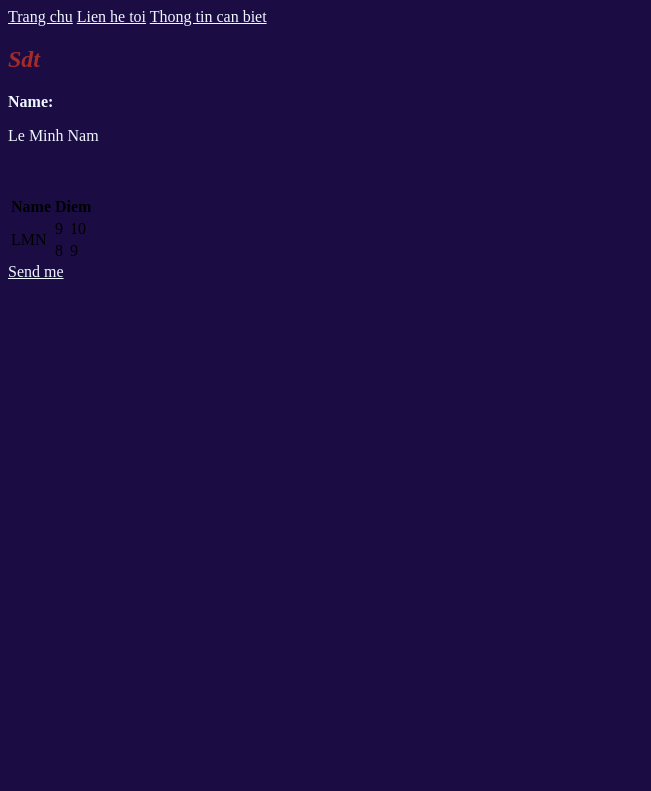
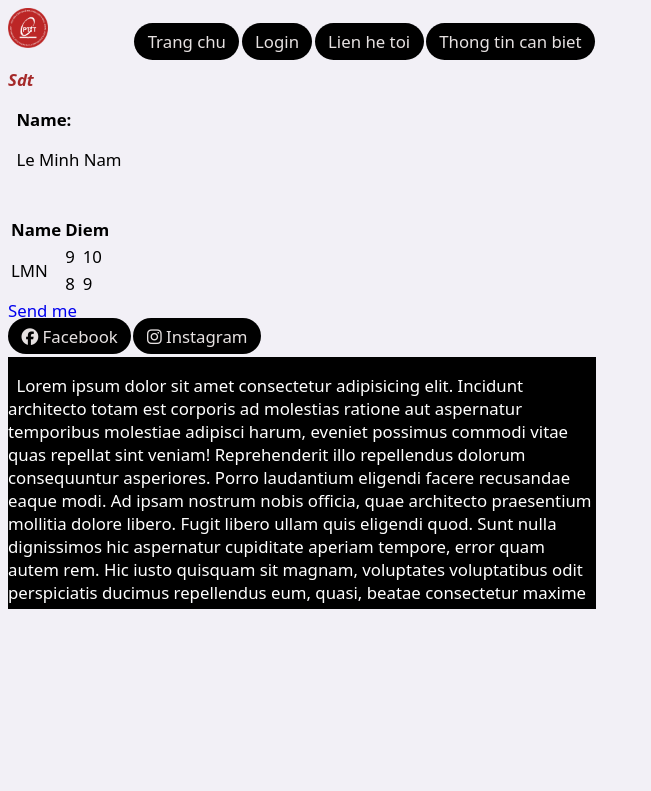
Before and after one commit to Sunny-technology3/Duan1, a plain HTML site: page more_inf/myself.html in a window 1280 px wide. Shown: the whole page, without its empty margins (0-651 px from the left). Drawn offline with Linux system fonts and the light colour scheme.

Commit message:
22_2_2025

```diff
--- a/css/style.css
+++ b/css/style.css
@@ -1,8 +1,14 @@
+html{
+    font-size: 52.5%
+}
+
 body{
-    background-color:rgb(27, 13, 68);
+    font-family: system-ui, "Segoe UI", Roboto, Helvetica, Arial, sans-serif, "Apple Color Emoji", "Segoe UI Emoji", "Segoe UI Symbol";
+    background-color:rgb(242, 240, 246);
 }
 
 img{
+    margin-right: 10rem;
     transition: 1.5s;
 }
 
@@ -12,13 +18,12 @@ input:checked ~ img{
     /* visibility: hidden; */
 }
 
-#line_1, a[href], p{
-    color: aliceblue;
+a{
+    font-weight: 500;
+    line-height: 1.5;
+    text-decoration: none;
 }
 
-a:hover{
-    color: brown;
-}
 a:active{
     color: aqua;
 }
@@ -30,5 +35,50 @@ h2{
 }
 
 h2:target{
-    color: aliceblue;
+    color: rgb(193, 106, 60);
 }
+
+.name, .tt{
+    text-decoration: none;
+    background-color: black;
+    border-radius: 99.9rem;
+    color: rgb(230, 225, 225);
+    width: 10rem;
+    padding: 0.8rem 1.6rem;
+    text-align: center;
+    display: inline;
+}
+
+a, p, h1, h2, table, ul, ol{
+    font-size: 2rem;
+}
+
+a:hover{
+    background-color: brown;
+    color: black;
+}
+
+p{
+    text-indent: 1rem;
+}
+
+.box{
+    width: 70rem;
+    height: 30rem;
+    background-color: black;
+    color: white;
+    margin-top: 1rem;
+    overflow: auto;
+}
+
+.box::-webkit-scrollbar-track{
+    border-radius: 10px;
+    background: black;
+}
+.box::-webkit-scrollbar-thumb{
+    border-radius: 10px;
+    background: white;
+}
+.box::-webkit-scrollbar-thumb:hover{
+    background: red;
+}
--- a/more_inf/myself.html
+++ b/more_inf/myself.html
@@ -18,15 +18,18 @@
     <link rel="icon" type="image/png" sizes="96x96" href="../img/ico/favicon-96x96.png">
     <link rel="icon" type="image/png" sizes="16x16" href="../img/ico/favicon-16x16.png">
     <link rel="manifest" href="./img/ico/manifest.json">
+    <link rel="stylesheet" href="https://cdnjs.cloudflare.com/ajax/libs/font-awesome/6.7.2/css/all.min.css">
     <meta name="msapplication-TileColor" content="#ffffff">
     <meta name="msapplication-TileImage" content="../img/ico/ms-icon-144x144.png">
     <meta name="theme-color" content="#ffffff">
     <title>Contact</title>
 </head>
 <body>
-    <a href="../"> Trang chu</a>
-    <a href="./myself.html"> Lien he toi</a>
-    <a href="./tt.html"> Thong tin can biet</a>
+    <img src="../img/ptit-logo-circle.jpg" width="40" display="block">
+    <a href="../" class="tt"> Trang chu</a>
+    <a href="../Login.html" class="tt">Login</a>
+    <a href="./myself.html" class="tt"> Lien he toi</a>
+    <a href="./tt.html" class="tt"> Thong tin can biet</a>
     <h2>Sdt</h2>
     <p>
         <b> Name:</b>
@@ -47,6 +50,15 @@
             <td>9</td>
         </tr>
     </table>
-    <a href=" mailto:leminhnam325@gmail.com ? cc=leminhnambv@gmail.com&subject=Helpme"> Send me</a>
+    <a href="mailto:leminhnam325@gmail.com ? cc=leminhnambv@gmail.com&subject=Helpme"> Send me</a><br>
+    <a href="https://www.facebook.com/le.minh.nam.926070/" target="_blank" class="name"><i class="fa-brands fa-facebook"></i> Facebook</a>
+    <a href="https://www.instagram.com/nam_m.le/" target="_blank" class="name"> <i class="fa-brands fa-instagram"></i> Instagram</a>
+    <div class="box">
+        <p>Lorem ipsum dolor sit amet consectetur adipisicing elit. Incidunt architecto totam est corporis ad molestias ratione aut aspernatur temporibus molestiae adipisci harum, eveniet possimus commodi vitae quas repellat sint veniam!
+        Reprehenderit illo repellendus dolorum consequuntur asperiores. Porro laudantium eligendi facere recusandae eaque modi. Ad ipsam nostrum nobis officia, quae architecto praesentium mollitia dolore libero. Fugit libero ullam quis eligendi quod.
+        Sunt nulla dignissimos hic aspernatur cupiditate aperiam tempore, error quam autem rem. Hic iusto quisquam sit magnam, voluptates voluptatibus odit perspiciatis ducimus repellendus eum, quasi, beatae consectetur maxime numquam commodi!
+        Deleniti quo sequi necessitatibus doloremque adipisci ducimus maxime repudiandae voluptatibus? Temporibus quaerat autem, dolor illum asperiores iusto! Deserunt rem enim nesciunt, assumenda eligendi soluta neque rerum aut sit porro consequatur.
+        Nulla nisi exercitationem odio sed temporibus! Perspiciatis iusto, officia rem delectus, voluptate numquam distinctio dolores praesentium veritatis ex provident! Iste ab accusantium minus rem fugiat inventore a molestiae molestias saepe.</p>
+    </div>
 </body>
 </html>
--- /dev/null
+++ b/reset.css
@@ -0,0 +1,48 @@
+/* http://meyerweb.com/eric/tools/css/reset/
+   v2.0 | 20110126
+   License: none (public domain)
+*/
+
+html, body, div, span, applet, object, iframe,
+h1, h2, h3, h4, h5, h6, p, blockquote, pre,
+a, abbr, acronym, address, big, cite, code,
+del, dfn, em, img, ins, kbd, q, s, samp,
+small, strike, strong, sub, sup, tt, var,
+b, u, i, center,
+dl, dt, dd, ol, ul, li,
+fieldset, form, label, legend,
+table, caption, tbody, tfoot, thead, tr, th, td,
+article, aside, canvas, details, embed,
+figure, figcaption, footer, header, hgroup,
+menu, nav, output, ruby, section, summary,
+time, mark, audio, video {
+	margin: 0;
+	padding: 0;
+	border: 0;
+	font-size: 100%;
+	font: inherit;
+	vertical-align: baseline;
+}
+/* HTML5 display-role reset for older browsers */
+article, aside, details, figcaption, figure,
+footer, header, hgroup, menu, nav, section {
+	display: block;
+}
+body {
+	line-height: 1;
+}
+ol, ul {
+	list-style: none;
+}
+blockquote, q {
+	quotes: none;
+}
+blockquote:before, blockquote:after,
+q:before, q:after {
+	content: '';
+	content: none;
+}
+table {
+	border-collapse: collapse;
+	border-spacing: 0;
+}
--- /dev/null
+++ b/style1.css
@@ -0,0 +1,98 @@
+body{
+    margin: 0;
+    background-size: cover;
+    background-position-y: -90px;
+}
+
+.container_full{
+    float: left;
+    width: 100%;
+    min-height: 700px;
+    background-image: linear-gradient(to right, rgb(51, 96, 126), rgb(46, 35, 169));
+}
+
+.tt{
+    font-size: large;
+    text-decoration: none;
+    width: 5rem;
+    color: white;
+    background-color: black;
+    border-radius: 20px;
+    padding: 0.7rem 1.4rem;
+    text-align: center;
+    display: inline-block;
+    align-items: center;
+    justify-content: center;
+    display: flex;
+    min-height: 100pv;
+}
+
+.container{
+    min-height: 100vh;
+    display: flex;
+    justify-content: center;
+    align-items: center;
+}
+
+#form-login{
+    width: 280px;
+    height: 200px;
+    background: rgba(0, 0, 0, 0.8);
+    padding: 30px 30px 40px;
+    box-shadow: 0px 0px 17px 2px rgba(255, 255, 255, 0.8);
+    border-radius: 30px;
+}
+
+.form-dn{
+    font-size: 25px;
+    color: aliceblue;
+    text-align: center;
+    margin-bottom: 25px;
+    margin-top: 10px;
+}
+
+.form-group{
+    border-bottom: 1px solid #fff;
+    margin-top: 15px;
+    margin-bottom: 20px;
+    font-size: 14px;
+}
+
+.form-login, .form-password{
+    background: transparent;
+    border: 0;
+    outline: 0;
+    color: #f5f5f5;
+    width: 86%;
+}
+
+#eye{
+    display: inline;
+    padding-right: 0;
+    cursor: pointer;
+}
+
+.form-login::placeholder, .form-password::placeholder{
+    color: #f5f5f5;
+}
+
+.form-submit{
+    background:  transparent;
+    border: 1px solid #f5f5f5;
+    color: #fff;
+    width: 100%;
+    text-transform: uppercase;
+    padding: 8px 10px;
+    margin-top: 10px;
+}
+
+.form-submit:hover{
+    border: 1px solid #000;
+    color: #000;
+    background: #f5f5f5;
+}
+
+a:hover{
+    background-color: aliceblue;
+    color: black;
+}
```
Also changed, not shown: Login.html (added, +32 -0 lines), index.html (+9 -5 lines), more_inf/tt.html (+4 -3 lines).
